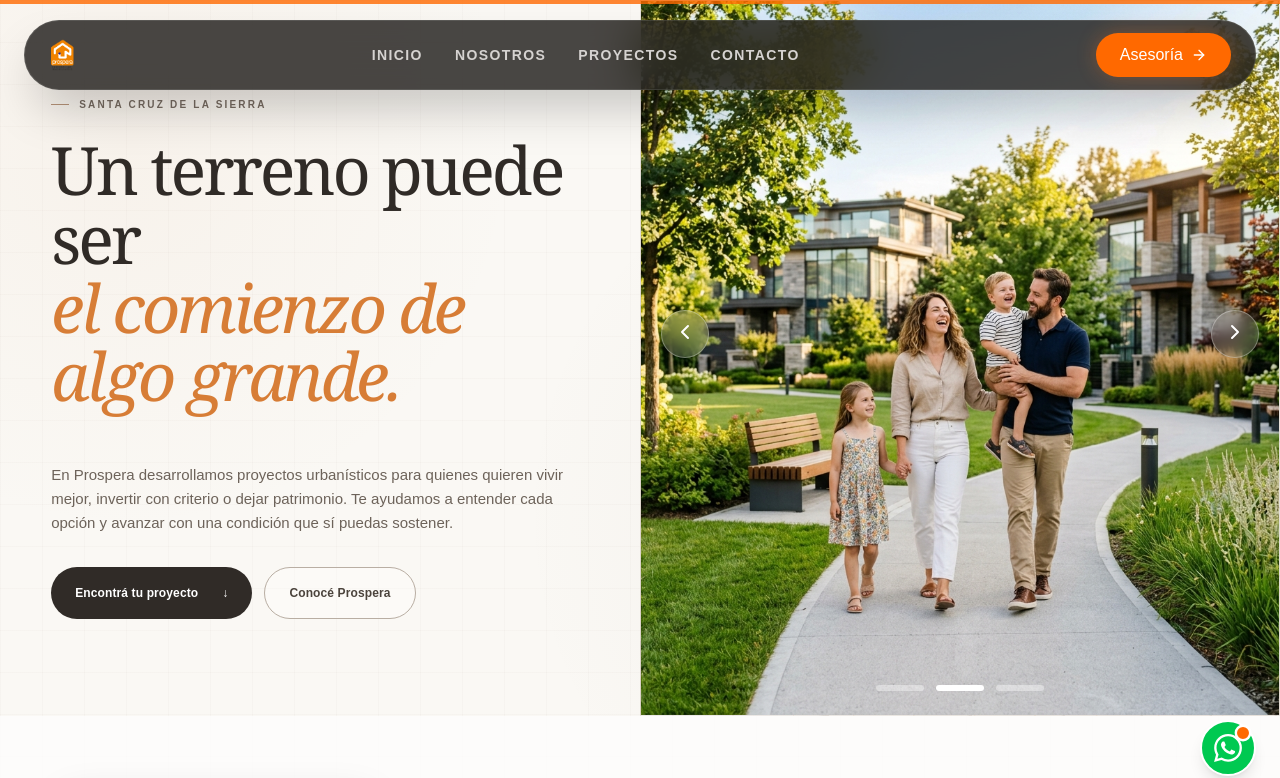
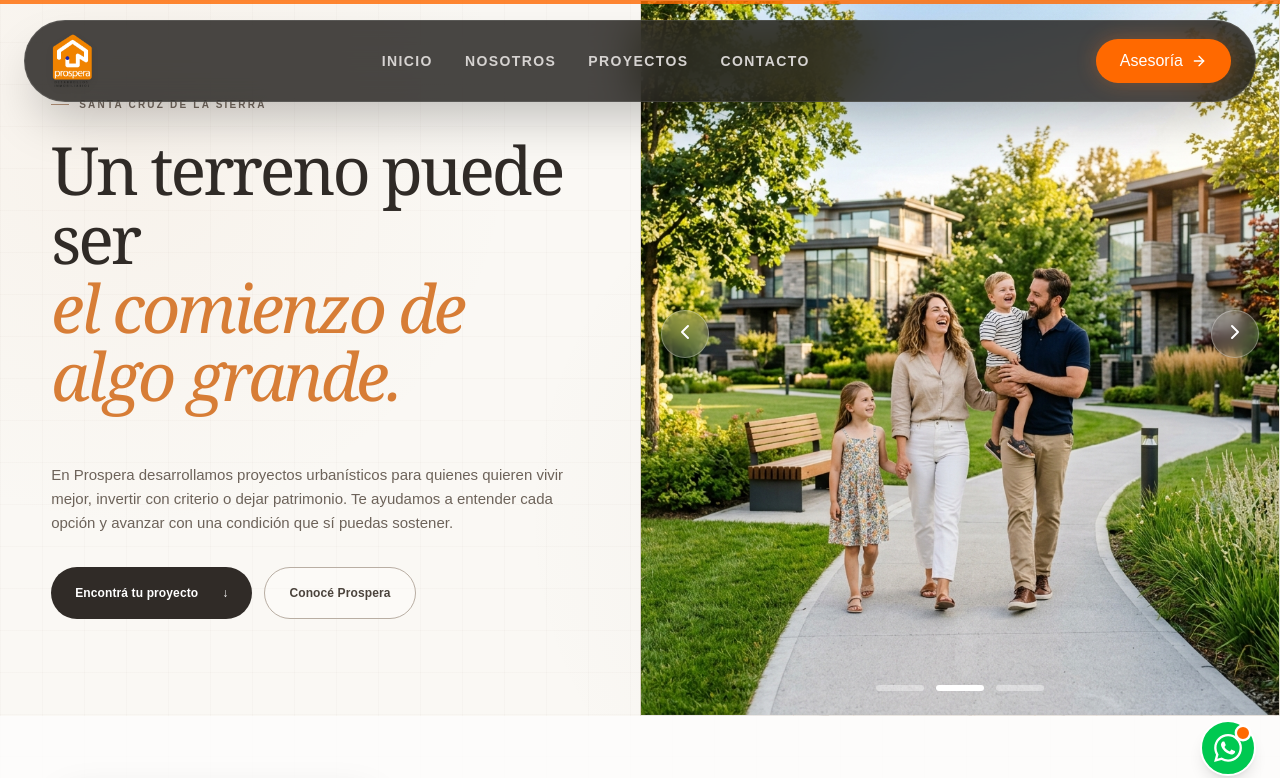
Before and after one commit to jabarmagdiel/Prospera, a Next.js app: page / in a window 1280 px wide. Shown: the top 778 px of the page. Built offline with nearby package versions, Linux system fonts and the light colour scheme.

Commit message:
Increase logo size in header

```diff
--- a/components/header.tsx
+++ b/components/header.tsx
@@ -37,7 +37,7 @@ export function Header() {
 
             {/* Logo */}
             <div className="flex items-center gap-2">
-              <img src="/prosperalogo.png" alt="Prospera" className="h-8 w-auto object-contain" />
+              <img src="/prosperalogo.png" alt="Prospera" className="h-14 w-auto object-contain drop-shadow-md" />
             </div>
 
             {/* Desktop Nav */}
```
